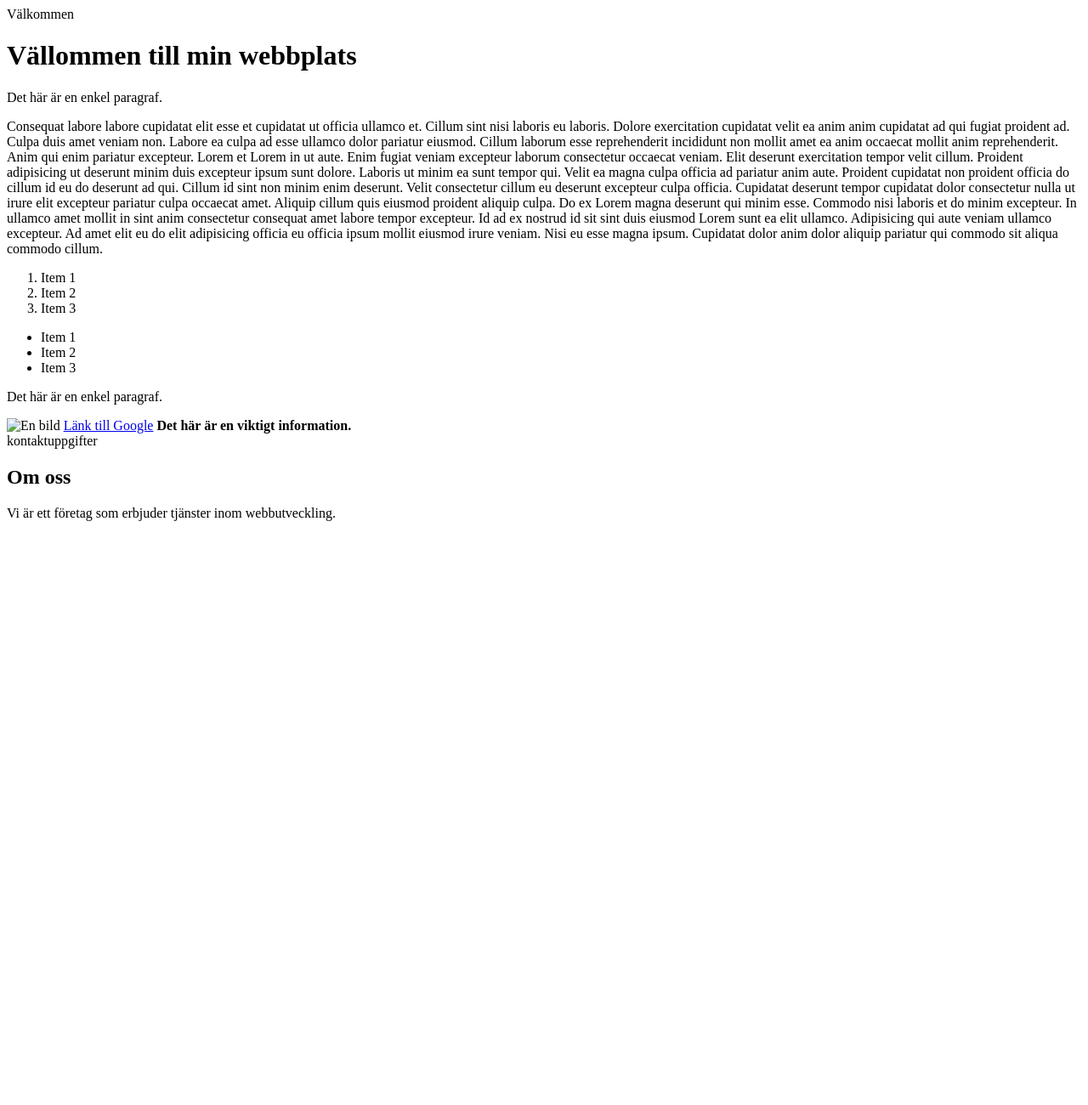
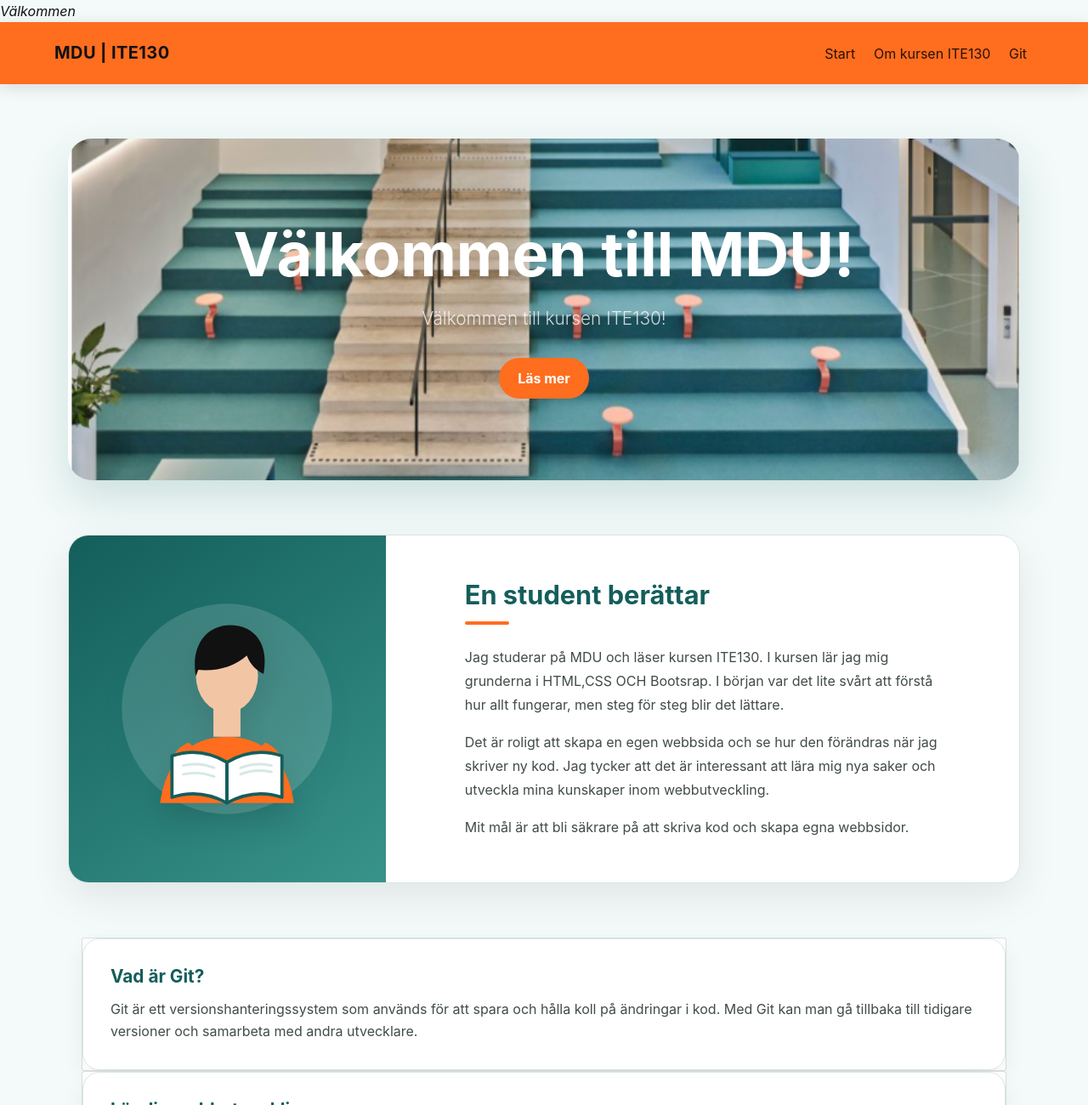
Before and after one commit to aniela26/First-Project, a plain HTML site: page index.html in a window 1280 px wide. Shown: the top 1300 px of the page at 85% size. Before the commit the page ends 800 px from the top, so only its background shows below. Drawn offline with nearby package versions, Linux system fonts and the light colour scheme.

Commit message:
Lagt till ändringar

```diff
--- a/index.html
+++ b/index.html
@@ -1,50 +1,136 @@
-<html>
 <!DOCTYPE html>
-<html
+<html lang="sv">
 <em>Välkommen</em>
-    <head>
-        <title>Min första html dokument</title>
-    </head>
-    <body>
-        <h1>Vällommen till min webbplats</h1>
-        <p>Det här är en enkel paragraf.</p>
-        <buttonKlicka här</button>
-        <p>Consequat labore labore cupidatat elit esse et cupidatat ut officia ullamco et. Cillum sint nisi laboris eu laboris. Dolore exercitation cupidatat velit ea anim anim cupidatat ad qui fugiat proident ad. Culpa duis amet veniam non. Labore ea culpa ad esse ullamco dolor pariatur eiusmod. Cillum laborum esse reprehenderit incididunt non mollit amet ea anim occaecat mollit anim reprehenderit. Anim qui enim pariatur excepteur.
 
-Lorem et Lorem in ut aute. Enim fugiat veniam excepteur laborum consectetur occaecat veniam. Elit deserunt exercitation tempor velit cillum. Proident adipisicing ut deserunt minim duis excepteur ipsum sunt dolore. Laboris ut minim ea sunt tempor qui. Velit ea magna culpa officia ad pariatur anim aute. Proident cupidatat non proident officia do cillum id eu do deserunt ad qui.
+<head>
+    <meta charset="UTF-8">
+    <title>Min webbsida</title>
 
-Cillum id sint non minim enim deserunt. Velit consectetur cillum eu deserunt excepteur culpa officia. Cupidatat deserunt tempor cupidatat dolor consectetur nulla ut irure elit excepteur pariatur culpa occaecat amet.
+    <link rel="stylesheet" href="https://cdn.jsdelivr.net/npm/bootstrap@4.6.2/dist/css/bootstrap.min.css">
+    <link rel="stylesheet" href="min-stil.css">
+</head>
 
-Aliquip cillum quis eiusmod proident aliquip culpa. Do ex Lorem magna deserunt qui minim esse. Commodo nisi laboris et do minim excepteur. In ullamco amet mollit in sint anim consectetur consequat amet labore tempor excepteur.
+<body>
+    <nav class="navbar navbar-expand-lg navbar-dark bg-dark">
 
-Id ad ex nostrud id sit sint duis eiusmod Lorem sunt ea elit ullamco. Adipisicing qui aute veniam ullamco excepteur. Ad amet elit eu do elit adipisicing officia eu officia ipsum mollit eiusmod irure veniam. Nisi eu esse magna ipsum. Cupidatat dolor anim dolor aliquip pariatur qui commodo sit aliqua commodo cillum.</p>
-    </body>
+        <a class="navbar-brand" href="#">MDU | ITE130</a>
+
+        <button class="navbar-toggler" type="button" data-toggle="collapse" data-target="#menu">
+            <span class="navbar-toggler-icon"></span>
+        </button>
+
+        <div class="collapse navbar-collapse" id="menu">
+
+            <ul class="navbar-nav ml-auto">
+
+                <li class="nav-item">
+                    <a class="nav-link" href="#">Start</a>
+                </li>
+
+                <li class="nav-item">
+                    <a class="nav-link" href="#">Om kursen ITE130</a>
+                </li>
+
+                <li class="nav-item">
+                    <a class="nav-link" href="#">Git</a>
+                </li>
+
+            </ul>
+
+        </div>
 
 
-    <ol>
-        <li>Item 1</li>
-        <li>Item 2</li>
-        <li>Item 3</li>
-    </ol>
+    </nav>
 
-    <ul>
-        <li>Item 1</li>
-        <li>Item 2</li>
-        <li>Item 3</li>
-    </ul>
-
-    <div>
-        <p>Det här är en enkel paragraf.</p>
+    <div class="jumbotron text-center">
+        <h1 class="display-4">Välkommen till MDU!</h1>
+        <p class="lead text-muted">Välkommen till kursen ITE130!</p>
+        <button class="btn btn-primary">Läs mer</button>
     </div>
 
-    <img src="bild.jpg" alt="En bild">
-    <a href="https://www.google.com">Länk till Google</a>
+    <section class="container student-story" aria-labelledby="student-story-title">
+        <div class="student-story__panel">
+            <div class="row no-gutters align-items-stretch">
+                <div class="col-md-4 student-story__visual">
+                    <svg class="student-story__illustration" viewBox="0 0 320 320" role="img"
+                        aria-label="Illustrerad student som läser en bok">
+                        <circle class="student-story__illustration-bg" cx="160" cy="160" r="132" />
+                        <path class="student-story__person" d="M76 278c8-54 38-83 84-83s76 29 84 83" />
+                        <path class="student-story__skin" d="M143 153h34v42h-34z" />
+                        <ellipse class="student-story__skin" cx="160" cy="118" rx="39" ry="47" />
+                        <path class="student-story__hair"
+                            d="M121 119c-7-39 14-64 43-64 31 0 49 24 42 61-9-4-17-12-21-23-16 14-37 20-61 18l-3 8z" />
+                        <path class="student-story__person" d="M112 202c-16 7-24 19-20 34l21 8 19-23" />
+                        <path class="student-story__person" d="M208 202c16 7 24 19 20 34l-21 8-19-23" />
+                        <path class="student-story__book-page" d="M91 219c24-8 47-5 69 8v51c-22-12-45-15-69-7z" />
+                        <path class="student-story__book-page" d="M160 227c22-13 45-16 69-8v52c-24-8-47-5-69 7z" />
+                        <path class="student-story__book-spine" d="M160 227v51" />
+                        <path
+                            d="M105 231c13-3 26-2 39 3m-39 8c13-3 26-2 39 3m33-11c13-5 26-6 39-3m-39 11c13-5 26-6 39-3"
+                            class="student-story__book-lines" />
+                    </svg>
+                </div>
 
-<strong>Det här är en viktigt information.</strong>
+                <div class="col-md-1 student-story__content">
+                    &nbsp;
+                </div>
+                <div class="col-md-6 student-story__content">
+                    <h2 id="student-story-title">En student berättar</h2>
+                    <p>
+                        Jag studerar på MDU och läser kursen ITE130. I kursen lär jag mig grunderna i HTML,CSS OCH
+                        Bootsrap.
+                        I början var det lite svårt att förstå hur allt fungerar, men steg för steg blir det lättare.
+                    </p>
+                    <p>
+                        Det är roligt att skapa en egen webbsida och se hur den förändras när jag skriver ny kod. Jag
+                        tycker
+                        att det är interessant att lära mig nya saker och utveckla mina kunskaper inom webbutveckling.
+                    </p>
+                    <p>
+                        Mit mål är att bli säkrare på att skriva kod och skapa egna webbsidor.
+                    </p>
+               </div>
+               <div class="col-md-1 student-story__content">
+                    &nbsp;
+                </div>
+            </div>
+        </div>
+    </section>
+
+    <div class="container mt-5">
+        <div class="card">
+            <div class="card-body">
+                <h3 class="card-title">Vad är Git?</h3>
+                <p class="card-text">
+                    Git är ett versionshanteringssystem som används för att spara och hålla koll på ändringar i kod. Med
+                    Git kan man gå tillbaka till tidigare versioner och samarbeta med andra utvecklare.
+                </p>
+            </div>
+        </div>
+    </div>
+
+
+    <div class="container">
+        <div class="row">
+            <div class="col-md4 mb-3">
+                <div class="card">
+                    <div class="card-body">
+                        <h5 class="card-title">Lär dig webbutveckling</h5>
+                        <p class="card-text">
+                            Upptäck grunderna i HTML, CSS och Bootstrap i kursen ITE130.
+                        </p>
+                        <a href="#" class="btn btn-primary">Läs mer</a>
+                    </div>
+                </div>
+            </div>
+        </div>
+    </div>
+
+    <!-- Footer -->
+    <footer class="text-center p-4">
+        <p>MDU | Kursen ITE130</p>
+        <p>© 2026 Mälardalens universitet</p>
+    </footer>
+
+
 </html>
-<footer>kontaktuppgifter</footer>
-<section>
-    <h2>Om oss</h2>
-    <p>Vi är ett företag som erbjuder tjänster inom webbutveckling.</p>
-
-    </html>
--- /dev/null
+++ b/min-stil.css
@@ -0,0 +1,394 @@
+:root {
+  color-scheme: light;
+  --ink: #111111;
+  --muted: #414b4a;
+  --petrol: #38938b;
+  --petrol-dark: #135e5b;
+  --orange: #ff6d1e;
+  --orange-dark: #ff5c0a;
+  --paper: #ffffff;
+  --page: #f3faf9;
+  --border: #d6e8e6;
+}
+
+* {
+  box-sizing: border-box;
+}
+
+body {
+  margin: 0;
+  background: var(--page);
+  color: var(--ink);
+  font-family: Inter, "Segoe UI", Roboto, Arial, sans-serif;
+  line-height: 1.65;
+}
+
+.navbar {
+  align-items: center;
+  background-color: #ff6d1e !important;
+  box-shadow: 0 4px 18px rgb(0 0 0 / 12%);
+  padding: 0.9rem clamp(1rem, 5vw, 4rem);
+}
+
+.navbar-brand {
+  color: var(--ink) !important;
+  font-size: 1.25rem;
+  font-weight: 750;
+  letter-spacing: 0.02em;
+}
+
+.navbar-collapse.collapse {
+  display: flex !important;
+  flex-basis: auto;
+}
+
+.navbar-toggler {
+  display: none;
+}
+
+.navbar-nav {
+  gap: 0.35rem;
+}
+
+.navbar .nav-link {
+  border-radius: 999px;
+  color: rgb(0 0 0 / 84%) !important;
+  padding: 0.55rem 0.9rem;
+  transition: background-color 160ms ease, color 160ms ease;
+}
+
+.navbar .nav-link:hover,
+.navbar .nav-link:focus {
+  background: rgb(255 255 255 / 32%);
+  color: var(--orange-dark) !important;
+}
+
+.jumbotron {
+  width: min(1120px, calc(100% - 2rem));
+  margin: clamp(2rem, 6vw, 4rem) auto 2.5rem;
+  padding: clamp(3rem, 8vw, 6rem) clamp(1.25rem, 5vw, 5rem);
+  border-radius: 28px;
+  background-color: var(--petrol-dark);
+  background-image: url("jumbotron-bg.png");
+  background-position: center;
+  background-repeat: no-repeat;
+  background-size: cover;
+  box-shadow: 0 22px 50px rgb(35 109 107 / 18%);
+  color: var(--paper);
+}
+
+.jumbotron .display-4 {
+  max-width: 850px;
+  margin: 0 auto 1.25rem;
+  color: var(--paper);
+  font-size: clamp(2.2rem, 6vw, 4.5rem);
+  font-weight: 750;
+  line-height: 1.1;
+}
+
+.jumbotron .lead.text-muted {
+  margin-bottom: 1.8rem;
+  color: rgb(255 255 255 / 78%) !important;
+  font-size: clamp(1.05rem, 2vw, 1.3rem);
+}
+
+.btn-primary {
+  border: 0;
+  border-radius: 999px;
+  background: var(--orange);
+  color: var(--paper);
+  font-weight: 700;
+  padding: 0.75rem 1.4rem;
+  transition: background-color 160ms ease, box-shadow 160ms ease, transform 160ms ease;
+}
+
+.btn-primary:hover,
+.btn-primary:focus {
+  background: var(--orange-dark);
+  color: var(--paper);
+  box-shadow: 0 8px 18px rgb(0 0 0 / 14%);
+  transform: translateY(-2px);
+}
+
+.container {
+  max-width: 1120px;
+  padding-right: 1rem;
+  padding-left: 1rem;
+}
+
+.container > .row {
+  display: grid;
+  grid-template-columns: repeat(auto-fit, minmax(min(100%, 250px), 1fr));
+  gap: 1.25rem;
+  margin: 0;
+}
+
+.container > .row > div {
+  max-width: none;
+  margin: 0;
+  padding: 0;
+}
+
+.card-body {
+  height: 100%;
+  padding: clamp(1.4rem, 3vw, 2rem);
+  border: 1px solid var(--border);
+  border-radius: 20px;
+  background: var(--paper);
+  box-shadow: 0 10px 28px rgb(32 48 46 / 6%);
+}
+
+.card-title {
+  color: var(--petrol-dark);
+  font-size: 1.3rem;
+  font-weight: 700;
+}
+
+.card-text {
+  color: var(--muted);
+}
+
+.container > h1 {
+  margin-top: 2.5rem;
+  color: var(--petrol-dark) !important;
+  font-size: clamp(1.8rem, 4vw, 2.6rem);
+  font-weight: 750;
+}
+
+.container > p {
+  max-width: 75ch;
+  color: var(--muted);
+}
+
+body > ol,
+body > ul {
+  max-width: 1120px;
+  margin: 1rem auto;
+  padding: 1.25rem 1.5rem 1.25rem 3rem;
+  border: 1px solid var(--border);
+  border-radius: 16px;
+  background: var(--paper);
+  color: var(--muted);
+}
+
+body > div:not(.jumbotron):not(.container) {
+  max-width: 1120px;
+  margin: 1.5rem auto;
+  padding: 1.25rem 1.5rem;
+  border-radius: 16px;
+  background: rgb(105 196 188 / 22%);
+}
+
+img {
+  display: block;
+  width: min(1120px, calc(100% - 2rem));
+  height: auto;
+  margin: 2rem auto;
+  border-radius: 18px;
+  object-fit: cover;
+}
+
+body > a {
+  display: inline-block;
+  margin: 0 1rem 1.5rem max(1rem, calc((100% - 1120px) / 2));
+  color: var(--petrol-dark);
+  font-weight: 650;
+  text-underline-offset: 0.2em;
+}
+
+strong {
+  color: var(--orange-dark);
+}
+
+footer {
+  margin-top: 2rem;
+  padding: 1.5rem 1rem;
+  background: var(--ink);
+  color: rgb(255 255 255 / 86%);
+  text-align: center;
+}
+
+section {
+  max-width: 1120px;
+  margin: 2rem auto;
+  padding: clamp(1.5rem, 4vw, 2.5rem);
+  border: 1px solid var(--border);
+  border-radius: 20px;
+  background: var(--paper);
+  box-shadow: 0 10px 28px rgb(32 48 46 / 6%);
+}
+
+section h2 {
+  color: var(--petrol-dark);
+  font-size: clamp(1.5rem, 3vw, 2rem);
+}
+
+section p {
+  margin-bottom: 0;
+  color: var(--muted);
+}
+
+.student-story {
+  max-width: 1120px;
+  width: min(1120px, calc(100% - 2rem));
+  margin: clamp(2.5rem, 6vw, 4rem) auto;
+  padding: 0;
+  border: 0;
+  border-radius: 0;
+  background: transparent;
+  box-shadow: none;
+}
+
+.student-story__panel {
+  overflow: hidden;
+  border: 1px solid var(--border);
+  border-radius: 24px;
+  background: var(--paper);
+  box-shadow: 0 18px 48px rgb(17 17 17 / 8%);
+}
+
+.student-story__visual {
+  display: flex;
+  align-items: center;
+  justify-content: center;
+  min-height: 340px;
+  padding: 2rem;
+  background: linear-gradient(145deg, var(--petrol-dark), var(--petrol));
+}
+
+.student-story__illustration {
+  display: block;
+  width: min(100%, 300px);
+  height: auto;
+  filter: drop-shadow(0 16px 18px rgb(0 0 0 / 16%));
+}
+
+.student-story__illustration-bg {
+  fill: var(--paper);
+  fill-opacity: 0.14;
+}
+
+.student-story__person {
+  fill: var(--orange);
+}
+
+.student-story__skin {
+  fill: #f2c5a5;
+}
+
+.student-story__hair {
+  fill: var(--ink);
+}
+
+.student-story__book-page {
+  fill: var(--paper);
+  stroke: var(--petrol-dark);
+  stroke-linejoin: round;
+  stroke-width: 4px;
+}
+
+.student-story__book-spine {
+  fill: none;
+  stroke: var(--petrol-dark);
+  stroke-width: 3px;
+}
+
+.student-story__book-lines {
+  fill: none;
+  stroke: var(--border);
+  stroke-linecap: round;
+  stroke-width: 3px;
+}
+
+.student-story__content {
+  padding: clamp(1.75rem, 4vw, 3.75rem);
+  padding-left: calc(clamp(1.75rem, 4vw, 3.75rem) + 1.25rem);
+}
+
+.student-story__content h2 {
+  margin: 0 0 1.5rem;
+  color: var(--petrol-dark);
+  font-size: clamp(1.6rem, 2.4vw, 2.25rem);
+  font-weight: 750;
+  text-align: left;
+}
+
+.student-story__content h2::after {
+  display: block;
+  width: 3.25rem;
+  height: 4px;
+  margin-top: 0.75rem;
+  border-radius: 999px;
+  background: var(--orange);
+  content: "";
+}
+
+.student-story__content p {
+  margin: 0;
+  color: var(--muted);
+  line-height: 1.75;
+  text-align: left;
+}
+
+.student-story__content p + p {
+  margin-top: 1rem;
+}
+
+@media (max-width: 991.98px) {
+  .navbar {
+    align-items: flex-start;
+  }
+
+  .navbar-collapse.collapse {
+    flex-basis: 100%;
+  }
+
+  .navbar-nav {
+    flex-direction: row;
+    flex-wrap: wrap;
+  }
+}
+
+@media (max-width: 600px) {
+  .jumbotron {
+    border-radius: 20px;
+  }
+
+  .navbar {
+    padding-right: 1rem;
+    padding-left: 1rem;
+  }
+
+  section,
+  body > ol,
+  body > ul {
+    width: calc(100% - 2rem);
+  }
+}
+
+@media (max-width: 767.98px) {
+  .student-story__visual {
+    min-height: 250px;
+    padding: 1.5rem;
+  }
+
+  .student-story__illustration {
+    width: min(100%, 230px);
+  }
+
+  .student-story__content {
+    padding: clamp(1.5rem, 6vw, 2rem);
+  }
+}
+
+@media (prefers-reduced-motion: reduce) {
+  *,
+  *::before,
+  *::after {
+    scroll-behavior: auto !important;
+    transition-duration: 0.01ms !important;
+  }
+}
+.js-mellanrum1 {
+  margin-left: 1px;
+}
```
Also changed, not shown: jumbotron-bg.png (added), 1 other file.
